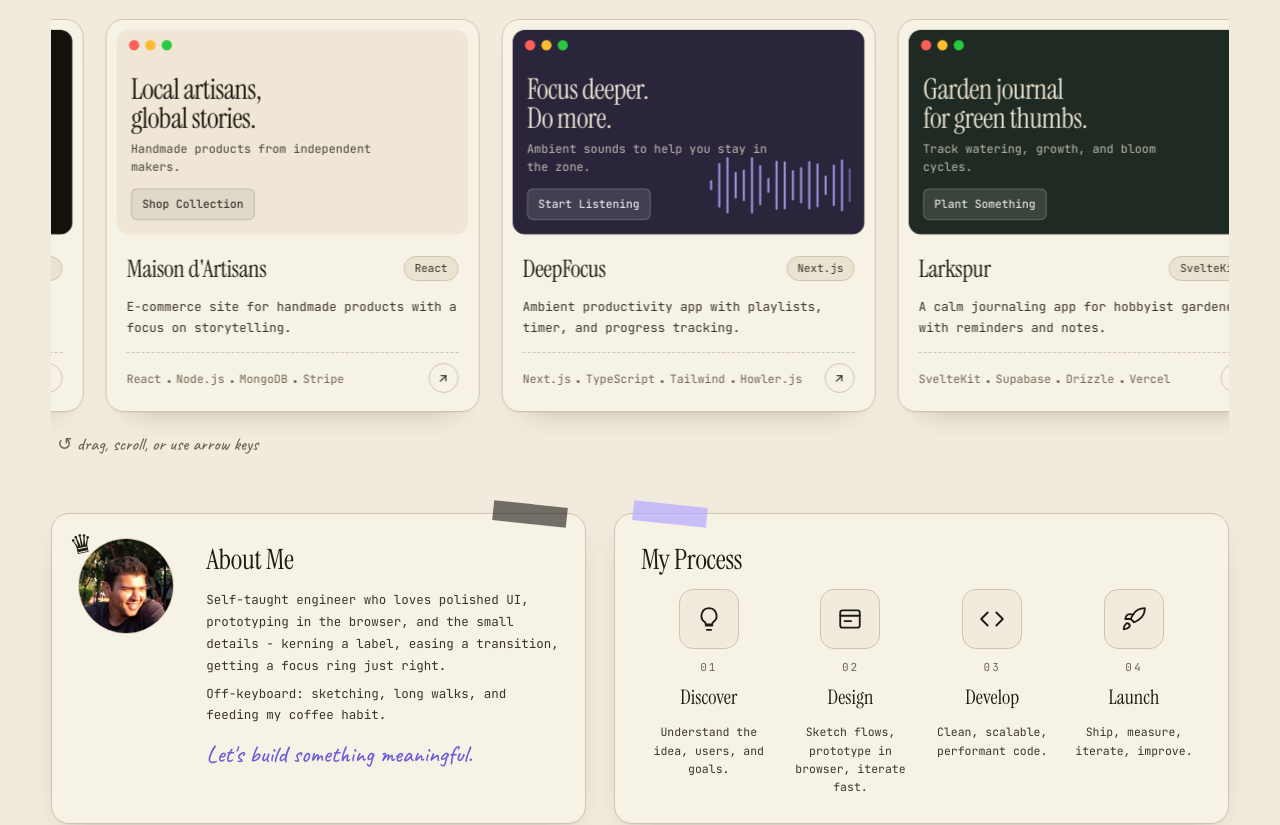
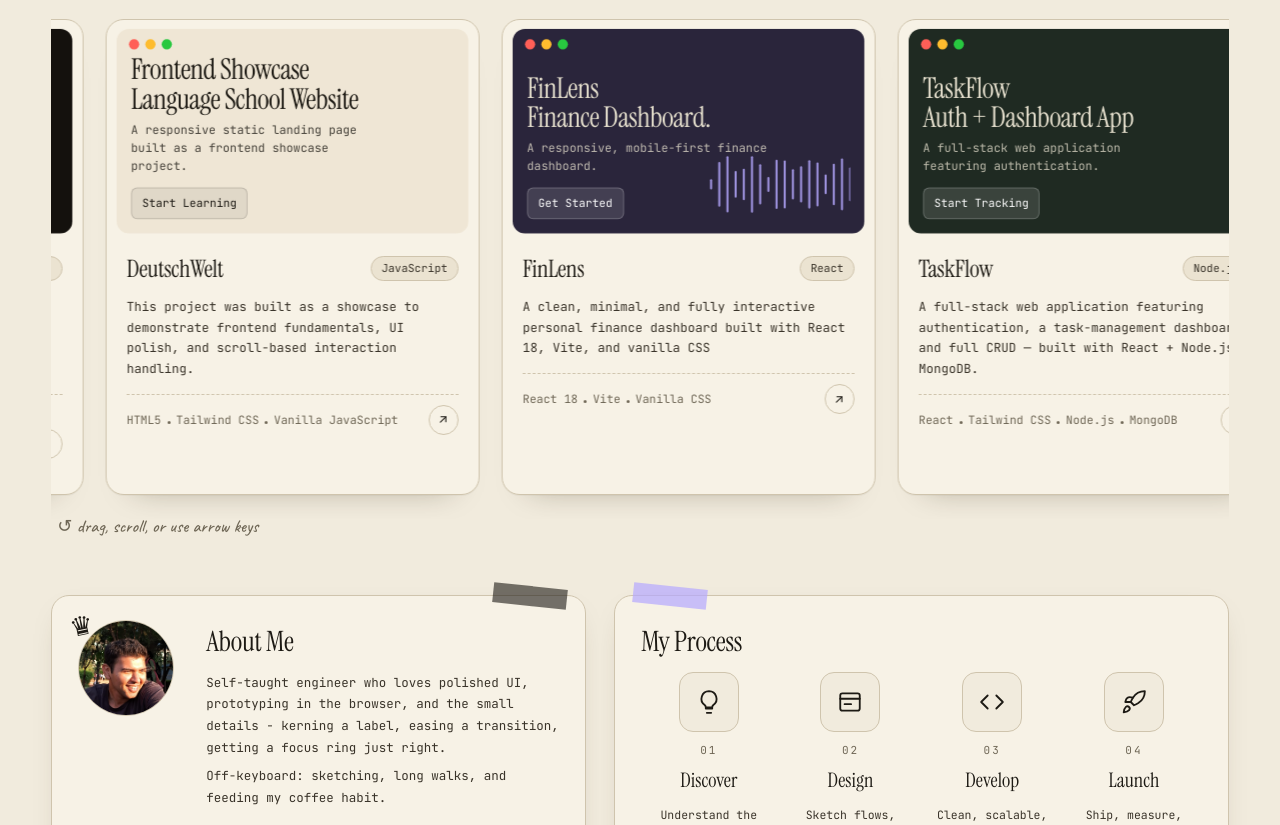
Before and after one commit to KEX-03/Portfolio-V2, a React (Vite) app: page / in a window 1280 px wide. Shown: the part 1280-2105 px from the top of the page. Built offline with nearby package versions, Linux system fonts and the light colour scheme.

Commit message:
updated projects

```diff
--- a/src/sections/ProjectsSection.tsx
+++ b/src/sections/ProjectsSection.tsx
@@ -3,73 +3,74 @@ import { useEffect, useMemo, useRef } from "react";
 type Project = {
   title: string;
   tag: string;
-  variant: "dark" | "warm" | "mid" | "green";
-  head: string;
-  sub: string;
+  variant: "dark" | "warm" | "green" | "mid";
+  headline: string;
+  subline: string;
   cta: string;
-  blurb: string;
+  description: string;
   stack: string[];
+  url: string;
 };
 
 const PROJECTS: Project[] = [
   {
-    title: "Roamely",
+    title: "BloomLife",
     tag: "Next.js",
     variant: "dark",
-    head: "Plan better\ntravel more",
-    sub: "Curated guides, maps and tips for mindful travellers.",
-    cta: "Explore Guides",
-    blurb: "Travel platform with destination guides, itineraries, and a custom map experience.",
-    stack: ["Next.js", "TypeScript", "Tailwind", "Sanity"],
+    head: "BloomLife\nTherapist Website Homepage",
+    sub: "BloomLife is a thoughtfully designed homepage for a fictional therapy practice.",
+    cta: "Check it out",
+    blurb: "The project focuses on calm, accessible design paired with intentional motion to create a sense of safety, clarity, and professionalism.",
+    stack: ["Next.js", "TypeScript", "Tailwind", "Framer Motion"],
   },
   {
-    title: "Maison d'Artisans",
-    tag: "React",
+    title: "DeutschWelt",
+    tag: "JavaScript",
     variant: "warm",
-    head: "Local artisans,\nglobal stories.",
-    sub: "Handmade products from independent makers.",
-    cta: "Shop Collection",
-    blurb: "E-commerce site for handmade products with a focus on storytelling.",
-    stack: ["React", "Node.js", "MongoDB", "Stripe"],
+    head: "Frontend Showcase\nLanguage School Website",
+    sub: "A responsive static landing page built as a frontend showcase project.",
+    cta: "Start Learning",
+    blurb: "This project was built as a showcase to demonstrate frontend fundamentals, UI polish, and scroll-based interaction handling.",
+    stack: ["HTML5", "Tailwind CSS", "Vanilla JavaScript"],
   },
   {
-    title: "DeepFocus",
+    title: "FinLens",
+    tag: "React",
+    variant: "mid",
+    head: "FinLens\nFinance Dashboard.",
+    sub: "A responsive, mobile-first finance dashboard.",
+    cta: "Get Started",
+    blurb: "A clean, minimal, and fully interactive personal finance dashboard built with React 18, Vite, and vanilla CSS",
+    stack: ["React 18", "Vite", "Vanilla CSS"],
+  },
+  {
+    title: "TaskFlow",
+    tag: "Node.js",
+    variant: "green",
+    head: "TaskFlow\nAuth + Dashboard App",
+    sub: "A full-stack web application featuring authentication.",
+    cta: "Start Tracking",
+    blurb: "A full-stack web application featuring authentication, a task-management dashboard, and full CRUD — built with React + Node.js + MongoDB.",
+    stack: ["React","Tailwind CSS", "Node.js",  "MongoDB" ],
+  },
+  {
+    title: "Expense Tracker",
+    tag: "JavaScript",
+    variant: "warm",
+    head: "Expense\nTracker",
+    sub: "This is a frontend expense tracking application inspired by Splitwise.",
+    cta: "Try it free",
+    blurb: "It is built to showcase frontend logic, state management, and clean user interaction rather than backend complexity.",
+    stack: ["HTML5", "Tailwind CSS", "Vanilla JavaScript"],
+  },
+  {
+    title: "WireWise",
     tag: "Next.js",
     variant: "mid",
-    head: "Focus deeper.\nDo more.",
-    sub: "Ambient sounds to help you stay in the zone.",
-    cta: "Start Listening",
-    blurb: "Ambient productivity app with playlists, timer, and progress tracking.",
-    stack: ["Next.js", "TypeScript", "Tailwind", "Howler.js"],
-  },
-  {
-    title: "Larkspur",
-    tag: "SvelteKit",
-    variant: "green",
-    head: "Garden journal\nfor green thumbs.",
-    sub: "Track watering, growth, and bloom cycles.",
-    cta: "Plant Something",
-    blurb: "A calm journaling app for hobbyist gardeners with reminders and notes.",
-    stack: ["SvelteKit", "Supabase", "Drizzle", "Vercel"],
-  },
-  {
-    title: "Brevity",
-    tag: "Next.js",
-    variant: "warm",
-    head: "Notes that\nthink with you.",
-    sub: "AI-assisted notes with structure that emerges.",
-    cta: "Try it free",
-    blurb: "AI notes app that organizes itself as you write - search across everything.",
-    stack: ["Next.js", "tRPC", "Prisma", "OpenAI"],
-  },
-  {
-    title: "Cadence",
-    tag: "React Native",
-    variant: "mid",
-    head: "Run your own\nrhythm.",
-    sub: "Adaptive workout tracker for runners.",
-    cta: "Start Training",
-    blurb: "Mobile-first running coach that adapts plans to your weekly pace.",
+    head: "A Fintech\nBank Application",
+    sub: "Access and manage your account and transactions efficiently.",
+    cta: "Start Here",
+    blurb: "Built with Next.js, WireWise is a financial SaaS platform that connects to multiple bank accounts, displays transactions in real-time, allows users to transfer money to other platform users, and manages their finances altogether.",
     stack: ["React Native", "Expo", "SQLite", "Mapbox"],
   },
 ];
```
